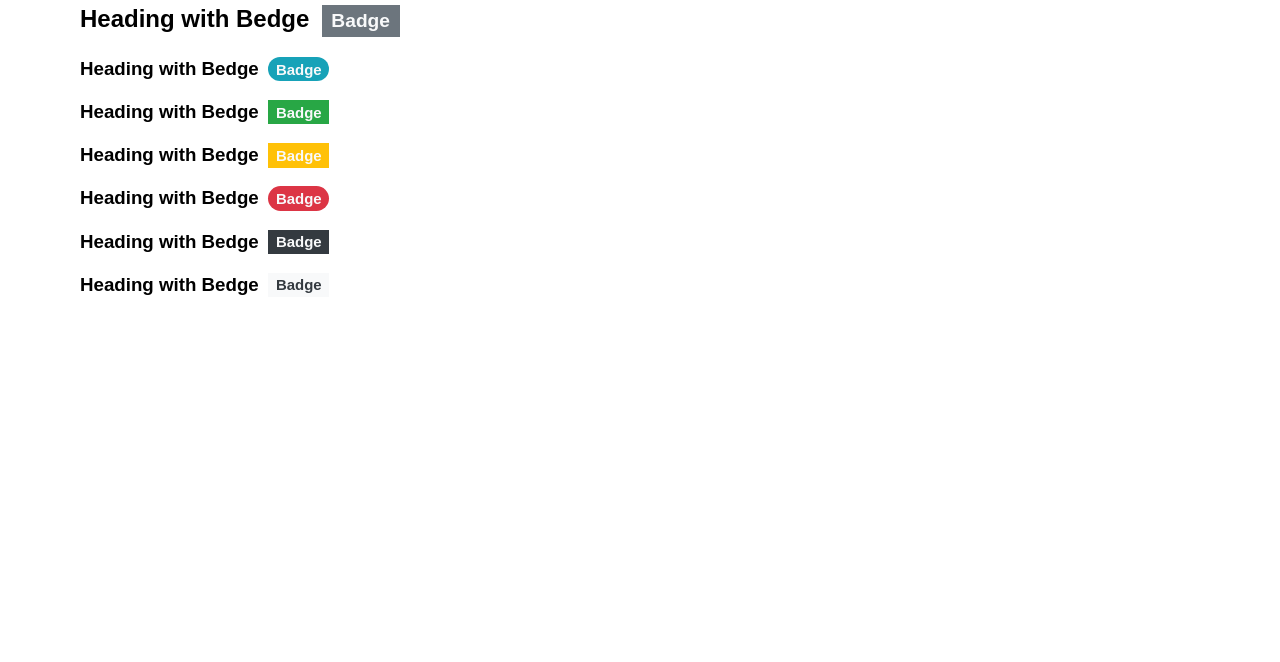
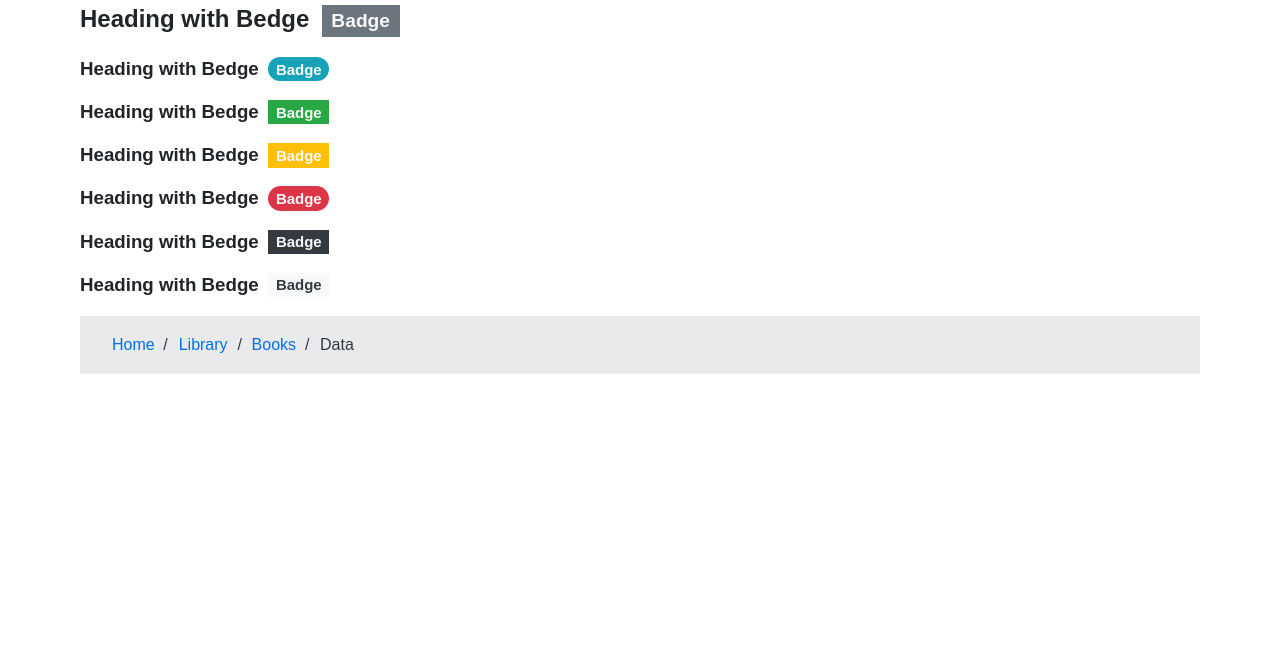
Before and after one commit to harshPPatel/css-framework, a website built with Parcel: page src/index.html in a window 1280 px wide. Shown: the part 138-800 px from the top of the page. Built offline with nearby package versions, Linux system fonts and the light colour scheme.

Commit message:
Added Breadcrumbs styles

```diff
--- a/src/index.html
+++ b/src/index.html
@@ -43,6 +43,24 @@
       Heading with Bedge
       <span class="badge badge-light">Badge</span>
     </h3>
+
+    <!-- Breadcrumbs -->
+    <nav class="breadcrumb">
+      <ol>
+        <li>
+          <a href="#">Home</a>
+        </li>
+        <li>
+          <a href="#">Library</a>
+        </li>
+        <li>
+          <a href="#">Books</a>
+        </li>
+        <li>
+          Data
+        </li>
+      </ol>
+    </nav>
     <script src="./js/app.js"></script>
   </body>
 </html>
--- a/src/scss/app.scss
+++ b/src/scss/app.scss
@@ -2,6 +2,7 @@
 @import './alert.scss';
 @import './badges.scss';
 @import './buttons.scss';
+@import './breadcrumbs.scss';
 
 * {
   box-sizing: border-box;
@@ -11,4 +12,5 @@ body {
   max-width: $container-width;
   margin: 0 auto;
   font-family: sans-serif;
+  color: $text-color;
 }
--- /dev/null
+++ b/src/scss/breadcrumbs.scss
@@ -0,0 +1,46 @@
+// Styles for Breadcrumbs
+nav.breadcrumb {
+  padding: 0.25rem 2rem;
+  background-color: rgba($muted-color, 0.15);
+
+  // Breadrumbs List
+  ol {
+    padding: 0;
+    width: 100%;
+    list-style: none;
+    display: flex;
+    align-items: center;
+    justify-content: flex-start;
+
+    // Breadcrumbs list items
+    li {
+      margin-right: 1.5em;
+      position: relative;
+      color: $dark-color;
+
+      // Adding '/' after all list items except last one
+      &:not( :last-of-type )::after {
+        content: '/';
+        display: block;
+        position: absolute;
+        top: 0;
+        left: 120%;
+      }
+
+      // Links
+      a {
+        &:link,
+        &:visited {
+          color: darken($color: $primary-color, $amount: 5);
+          text-decoration: none;
+          transition: text-decoration 0.2s ease;
+        }
+
+        &:hover,
+        &:active {
+          text-decoration: underline;
+        }
+      }
+    }
+  }
+}
```
